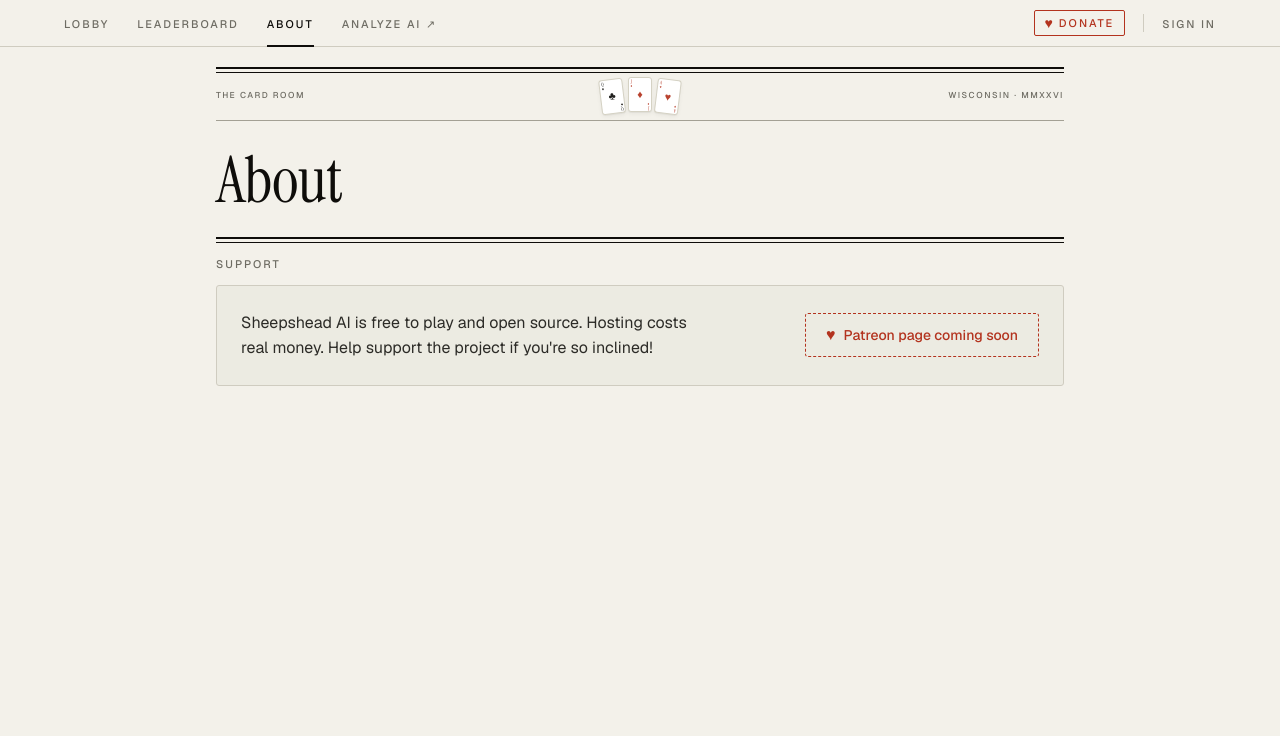
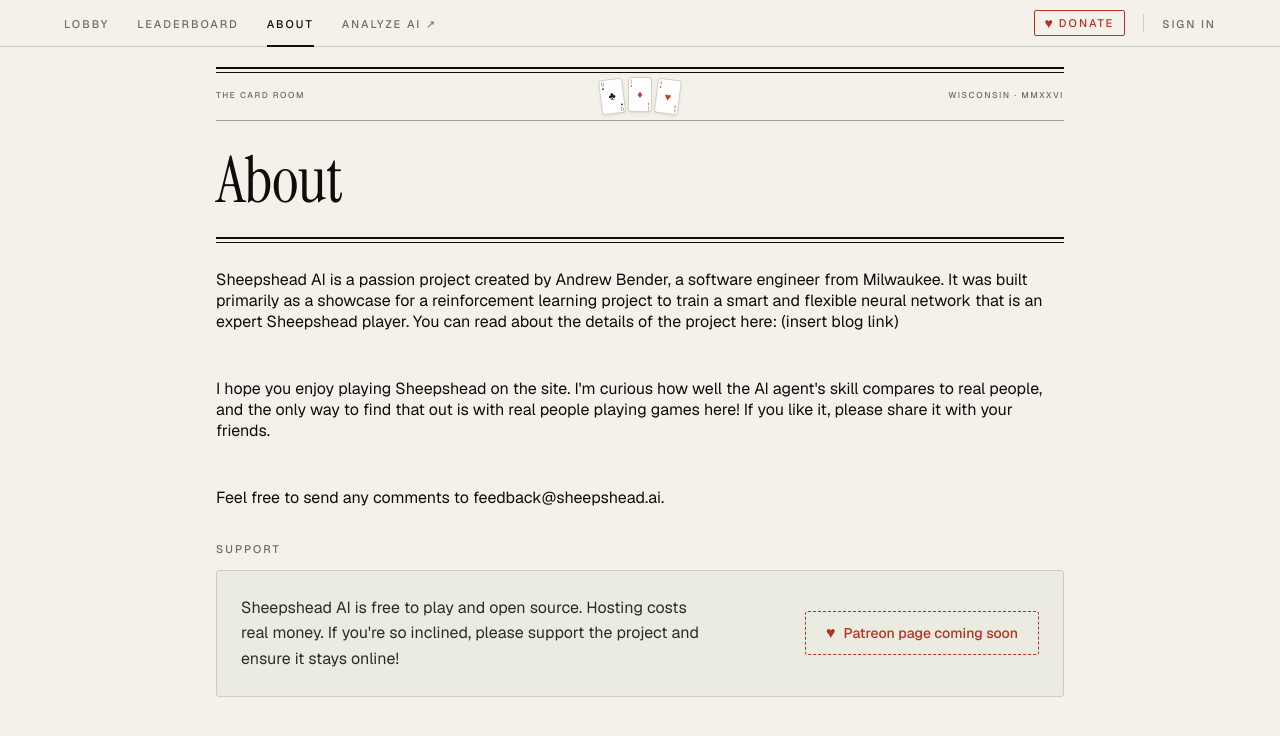
Before and after one commit to adamanthil/sheepsheadai, a Next.js app in the folder app/web/: page /about in a window 1280 px wide. Shown: the top 736 px of the page. Built offline with nearby package versions, Linux system fonts and the light colour scheme; no server answers.

Commit message:
Add initial placeholder draft about page copy

```diff
--- a/app/web/app/about/page.tsx
+++ b/app/web/app/about/page.tsx
@@ -15,11 +15,26 @@
     <PageShell title="About" wide>
       <section id="support" className={styles.section}>
         <div className={ds.headRule} />
+        <p>
+          Sheepshead AI is a passion project created by Andrew Bender, a
+          software engineer from Milwaukee. It was built primarily as a showcase
+          for a reinforcement learning project to train a smart and flexible
+          neural network that is an expert Sheepshead player. You can read about
+          the details of the project here: (insert blog link)
+        </p>
+        <p>
+          I hope you enjoy playing Sheepshead on the site. I'm curious how well
+          the AI agent's skill compares to real people, and the only way to find
+          that out is with real people playing games here! If you like it,
+          please share it with your friends.
+        </p>
+        <p>Feel free to send any comments to feedback@sheepshead.ai.</p>
         <div className={`${ds.overline} ${styles.sectionHead}`}>Support</div>
         <div className={styles.support}>
           <p className={styles.supportText}>
             Sheepshead AI is free to play and open source. Hosting costs real
-            money. Help support the project if you're so inclined!
+            money. If you're so inclined, please support the project and ensure
+            it stays online!
           </p>
           {PATREON_URL ? (
             <a
```
